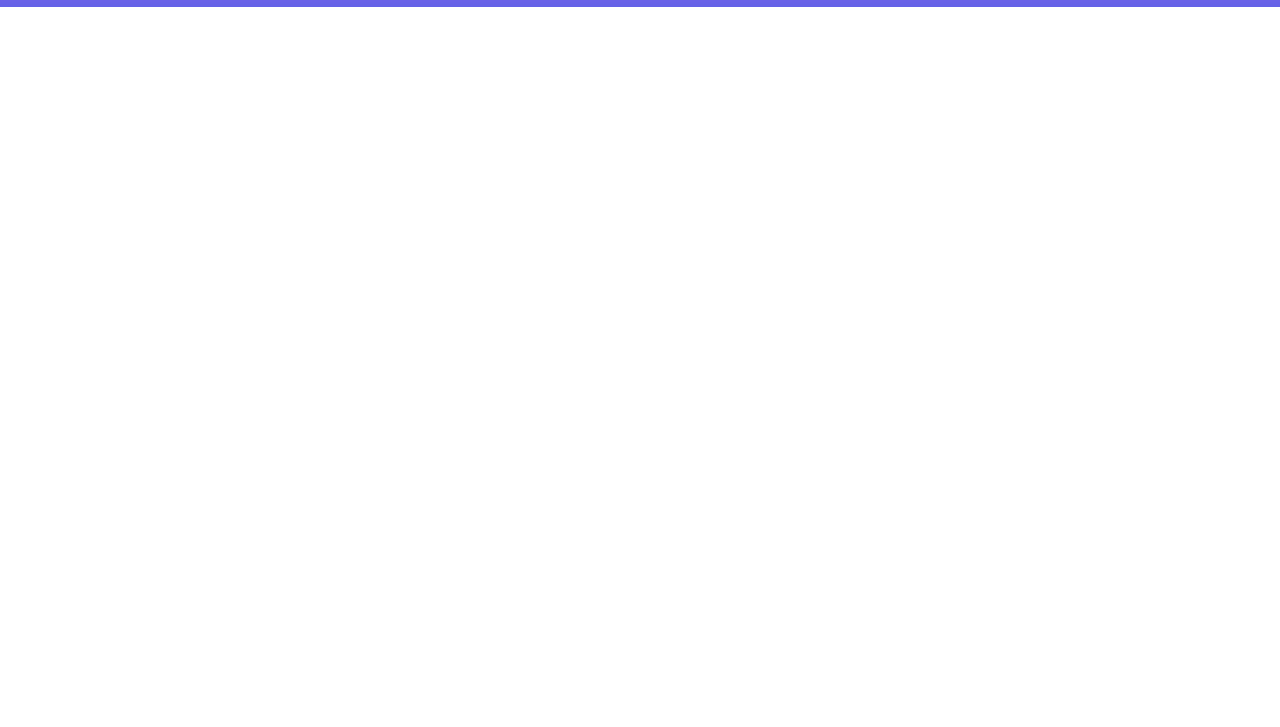
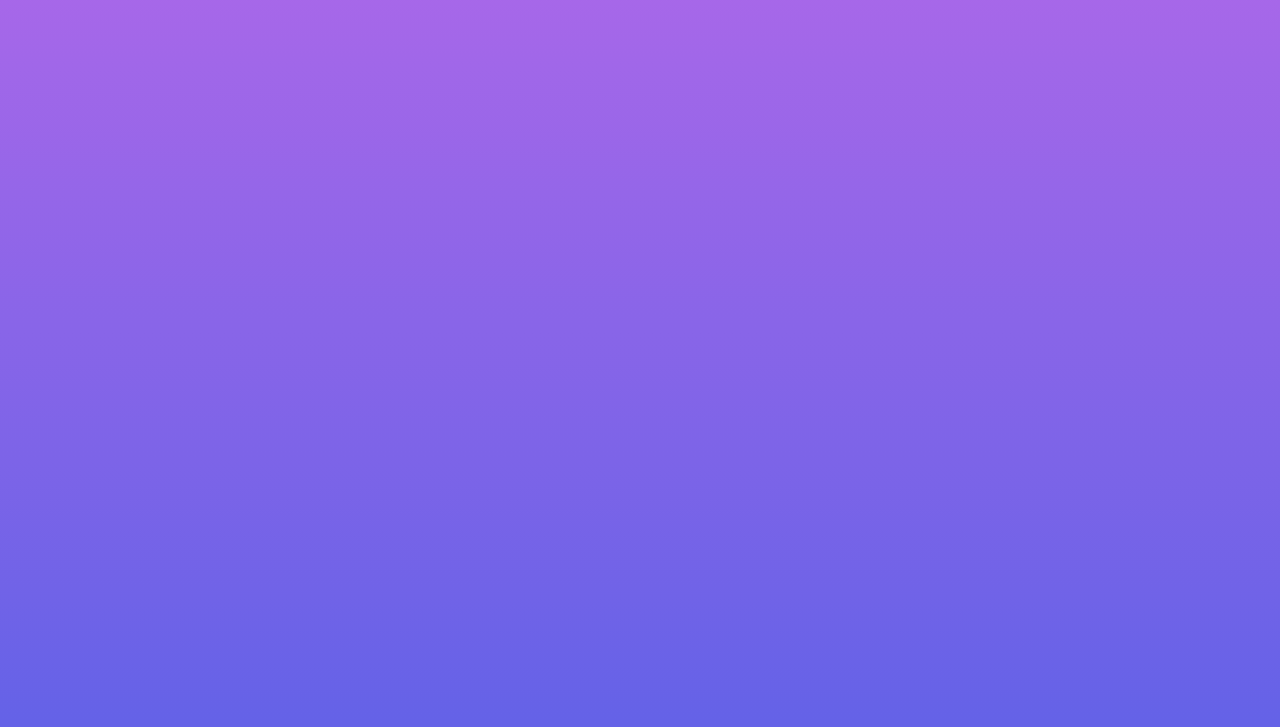
Before and after one commit to TadesseDev/faq-challenge, a plain HTML site: page index.html in a window 1280 px wide. Shown: the part 73-800 px from the top of the page. Drawn offline with Linux system fonts and the light colour scheme.

Commit message:
add an HTML height

```diff
--- a/index.css
+++ b/index.css
@@ -1,6 +1,13 @@
+html {
+  min-height: 100%;
+}
 body {
-    padding: 0;
-    margin: 0;
-    background: linear-gradient(0deg, rgba(100,98,231,1) 0%, rgba(173,104,233,1) 100%);
-    background-repeat: no-repeat;
+  padding: 0;
+  margin: 0;
+  background: linear-gradient(
+    0deg,
+    rgba(100, 98, 231, 1) 0%,
+    rgba(173, 104, 233, 1) 100%
+  );
+  background-repeat: no-repeat;
 }
```
